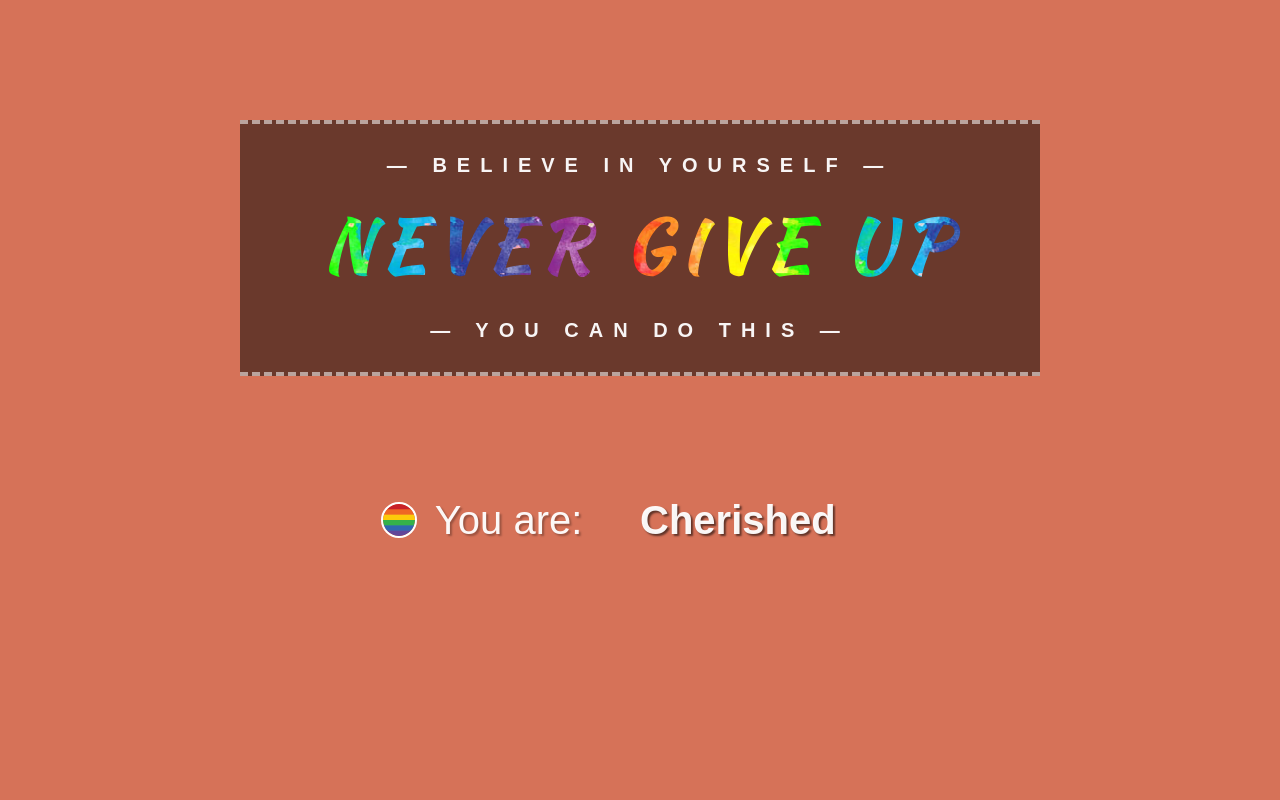
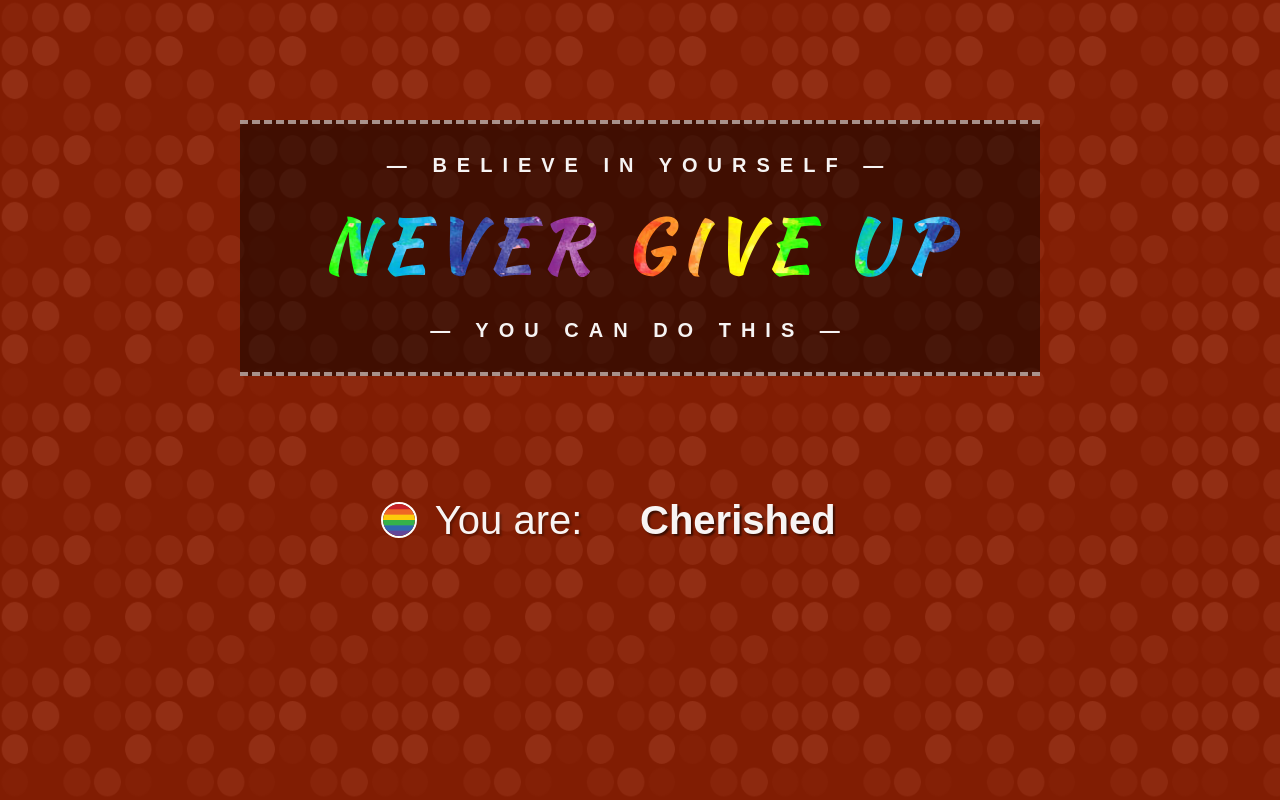
Before and after one commit to Niikii-J/Niikii-J.github.io, a plain HTML site: page index.html in a window 1280 px wide. Drawn offline with Linux system fonts and the light colour scheme; a web font is replaced by a local one.

Commit message:
Add files via upload

```diff
--- a/css/style.scss
+++ b/css/style.scss
@@ -12,10 +12,9 @@ html {
 }
 
 html {
-  -webkit-background-size: cover;
-  -moz-background-size: cover;
-  -o-background-size: cover;
-  background-size: cover;
+  background: url('../img/pattern.png');
+  background-repeat: repeat;
+  background-size: 400px 400px;
 }
 
 h1, h2, h3, h4, h6 {
```
Also changed, not shown: css/style.css, img/pattern.png (added), 1 other file.
